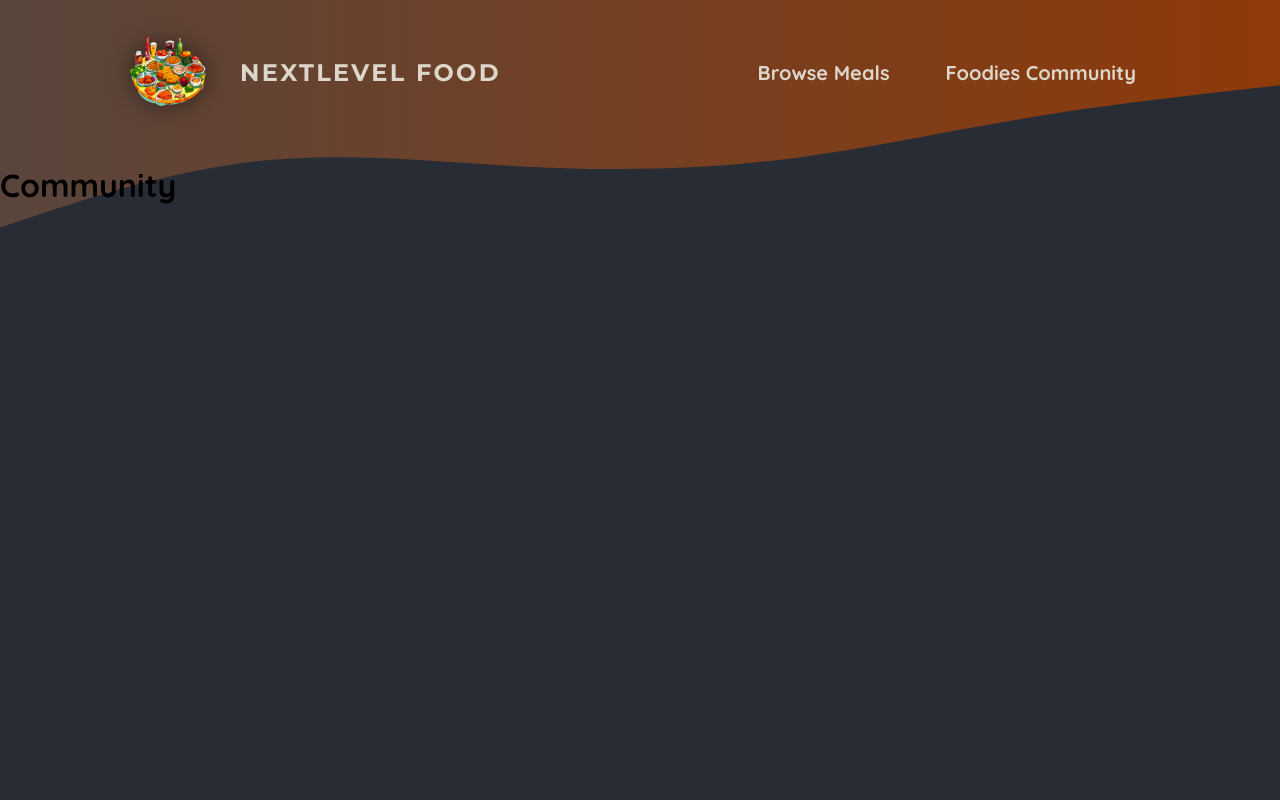
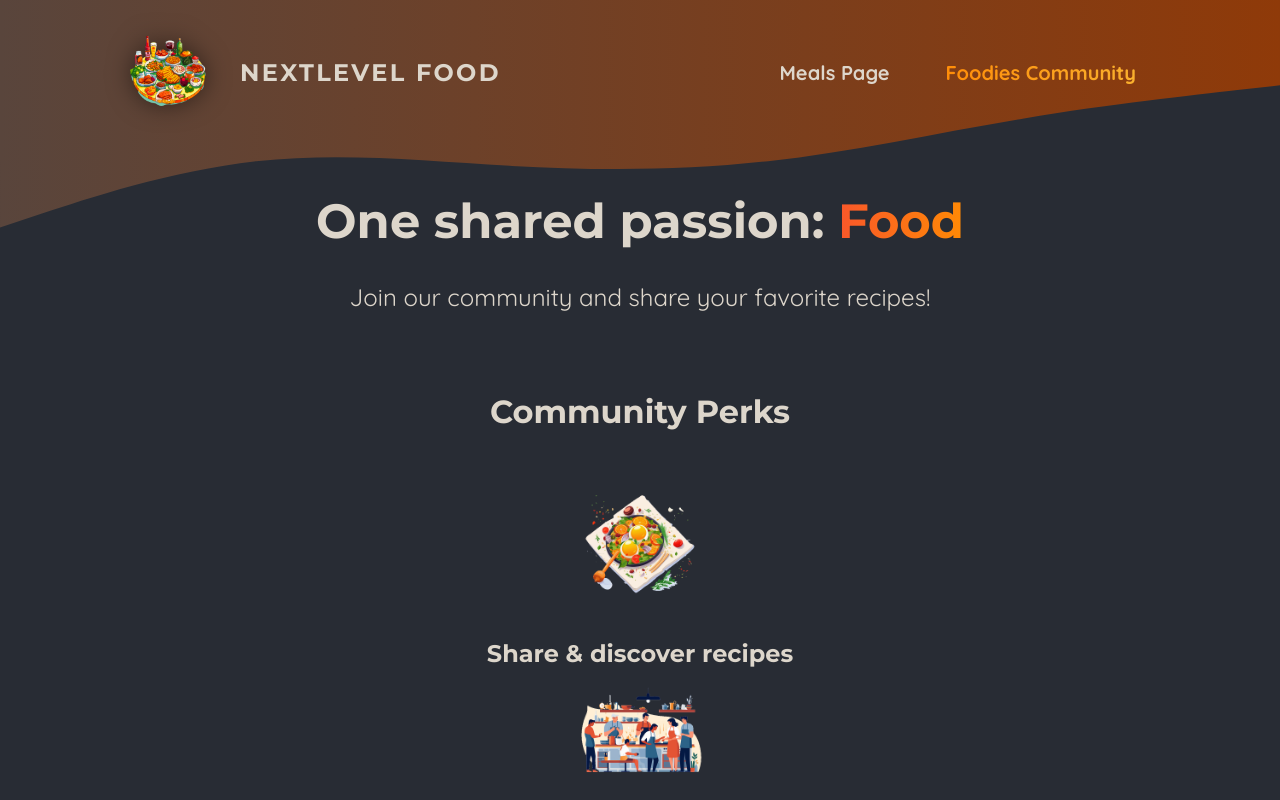
Before and after one commit to cjordanball/menu-app, a Next.js app: page /community in a window 1280 px wide. Shown: the top 800 px of the page. Built offline with nearby package versions, Linux system fonts and the light colour scheme.

Commit message:
add content to community page

```diff
--- a/app/community/page.jsx
+++ b/app/community/page.jsx
@@ -1,3 +1,40 @@
+import Image from 'next/image';
+
+import mealIcon from '@/assets/icons/meal.png';
+import communityIcon from '@/assets/icons/community.png';
+import eventsIcon from '@/assets/icons/events.png';
+import classes from './page.module.css';
+
 export default function CommunityPage() {
-	return <h1>Community</h1>;
+	return (
+		<>
+			<header className={classes.header}>
+				<h1>
+					One shared passion: <span className={classes.highlight}>Food</span>
+				</h1>
+				<p>Join our community and share your favorite recipes!</p>
+			</header>
+			<main className={classes.main}>
+				<h2>Community Perks</h2>
+
+				<ul className={classes.perks}>
+					<li>
+						<Image src={mealIcon} alt='A delicious meal' />
+						<p>Share & discover recipes</p>
+					</li>
+					<li>
+						<Image src={communityIcon} alt='A crowd of people, cooking' />
+						<p>Find new friends & like-minded people</p>
+					</li>
+					<li>
+						<Image
+							src={eventsIcon}
+							alt='A crowd of people at a cooking event'
+						/>
+						<p>Participate in exclusive events</p>
+					</li>
+				</ul>
+			</main>
+		</>
+	);
 }
--- /dev/null
+++ b/app/community/page.module.css
@@ -0,0 +1,61 @@
+.header {
+	gap: 3rem;
+	margin: 3rem auto 5rem auto;
+	width: 90%;
+	max-width: 75rem;
+	color: #ddd6cb;
+	font-size: 1.5rem;
+	text-align: center;
+}
+
+.header h1 {
+	font-family: 'Montserrat', sans-serif;
+}
+
+.highlight {
+	background: linear-gradient(90deg, #f9572a, #ff8a05);
+	background-clip: text;
+	-webkit-background-clip: text;
+	-webkit-text-fill-color: transparent;
+}
+
+.main {
+	width: 90%;
+	max-width: 40rem;
+	margin: 0 auto;
+	text-align: center;
+}
+
+.main h2 {
+	font-family: 'Montserrat', sans-serif;
+	font-size: 2rem;
+	margin-bottom: 3rem;
+	color: #ddd6cb;
+}
+
+.perks {
+	list-style: none;
+	margin: 3rem 0;
+	padding: 0;
+}
+
+.perks li {
+	display: flex;
+	flex-direction: column;
+	align-items: center;
+	gap: 2rem;
+}
+
+.perks img {
+	width: 8rem;
+	height: 8rem;
+	object-fit: contain;
+}
+
+.perks p {
+	font-family: 'Montserrat', sans-serif;
+	font-size: 1.5rem;
+	font-weight: bold;
+	margin: 0;
+	color: #ddd6cb;
+}
--- a/components/main-header/main-header.jsx
+++ b/components/main-header/main-header.jsx
@@ -3,6 +3,7 @@
 import logoImg from '@/assets/logo.png';
 import styles from '@/components/main-header/main-header.module.css';
 import { MainHeaderBackground } from '@/components/main-header/main-header-background';
+import { NavLink } from '../nav-link';
 
 export const MainHeader = () => {
 	return (
@@ -16,10 +17,10 @@
 				<nav className={styles.nav}>
 					<ul>
 						<li>
-							<Link href='/meals'>Browse Meals</Link>
+							<NavLink href='/meals'>Meals Page</NavLink>
 						</li>
 						<li>
-							<Link href='/community'>Foodies Community</Link>
+							<NavLink href='/community'>Foodies Community</NavLink>
 						</li>
 					</ul>
 				</nav>
--- /dev/null
+++ b/components/nav-link.js
@@ -0,0 +1,16 @@
+'use client';
+import Link from 'next/link';
+import { usePathname } from 'next/navigation';
+import styles from './nav-link.module.css';
+
+export const NavLink = ({ href, children }) => {
+	const path = usePathname();
+	return (
+		<Link
+			href={href}
+			className={path.startsWith(href) ? styles.active : undefined}
+		>
+			{children}
+		</Link>
+	);
+};
--- /dev/null
+++ b/components/nav-link.module.css
@@ -0,0 +1,15 @@
+.active {
+	background: linear-gradient(90deg, #ff8a05, #f9b331);
+	background-clip: text;
+	-webkit-background-clip: text;
+	-webkit-text-fill-color: transparent;
+}
+
+.nav a:hover,
+.nav a:active {
+	background: linear-gradient(90deg, #ff8a05, #f9b331);
+	background-clip: text;
+	-webkit-background-clip: text;
+	-webkit-text-fill-color: transparent;
+	text-shadow: 0 0 18px rgba(248, 190, 42, 0.8);
+}
```
